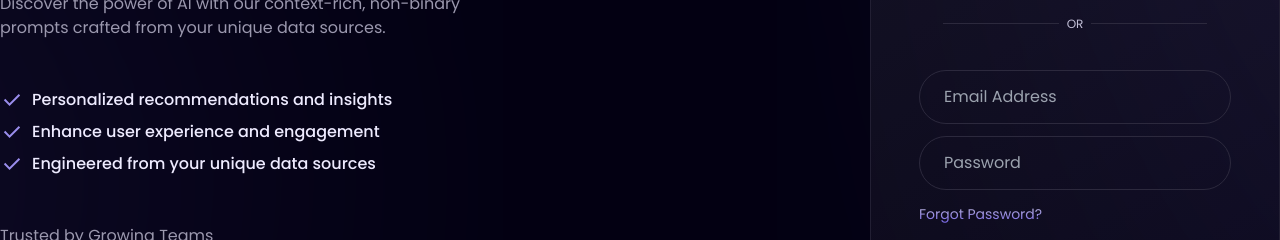
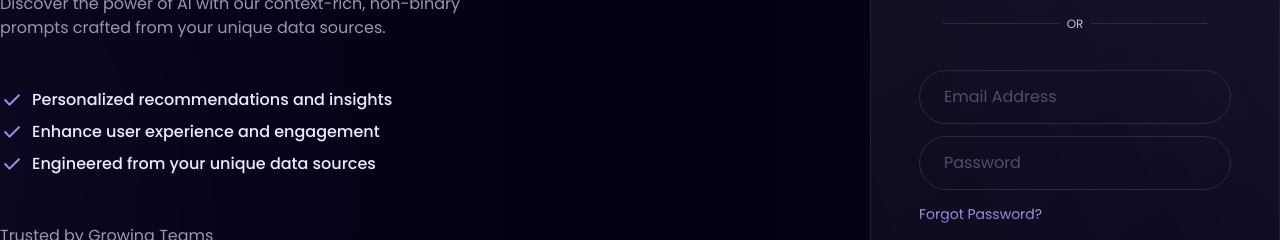
Before and after one commit to JobairIslam/neurolinx-react-ju, a Next.js app: page /sign-up in a window 1280 px wide. Shown: the part 398-638 px from the top of the page. Built offline with nearby package versions, Linux system fonts and the light colour scheme.

Commit message:
ADDED: sign up

```diff
--- a/src/app/sign-up/page.js
+++ b/src/app/sign-up/page.js
@@ -122,7 +122,7 @@ export default function page() {
                   name="email"
                   id="email"
                   placeholder="Email Address"
-                  className="mt-6 mb-3 py-[14px] px-6 rounded-full border border-b-500 w-full outline-none capitalize text-left text-w-900 bg-transparent"
+                  className="mt-6 mb-3 py-[14px] px-6 rounded-full border border-b-500 w-full outline-none capitalize text-left text-b-100 placeholder-b-100 bg-transparent"
                   required
                 />
                 <input
@@ -130,7 +130,7 @@ export default function page() {
                   name="password"
                   id="password"
                   placeholder="Password"
-                  className="mb-3 py-[14px] px-6 rounded-full border border-b-500 w-full outline-none capitalize text-left text-w-900 bg-transparent"
+                  className="mb-3 py-[14px] px-6 rounded-full border border-b-500 w-full outline-none capitalize text-left text-b-100 placeholder-b-100 bg-transparent"
                   required
                 />
                 <Link href="#" className="text-sm gd-title">
```
